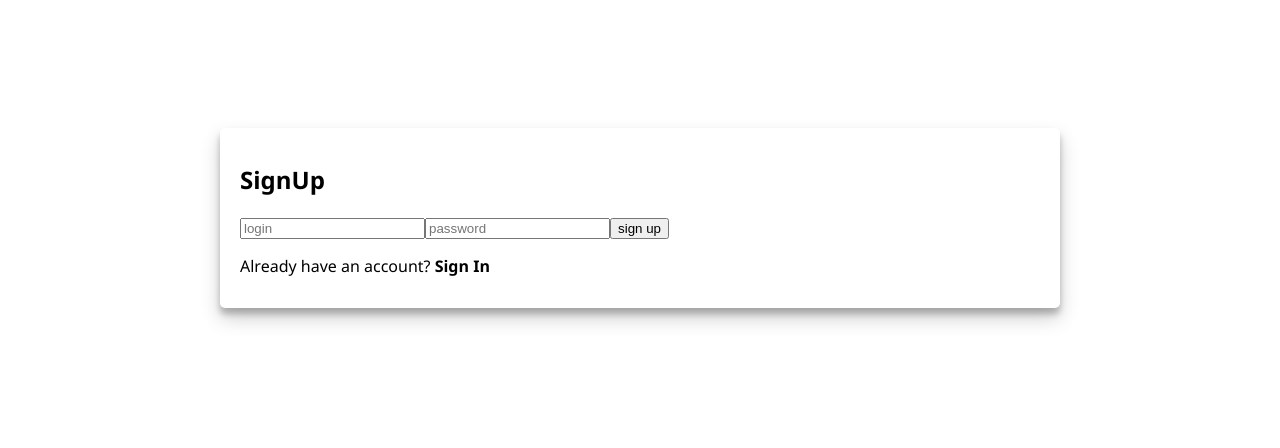
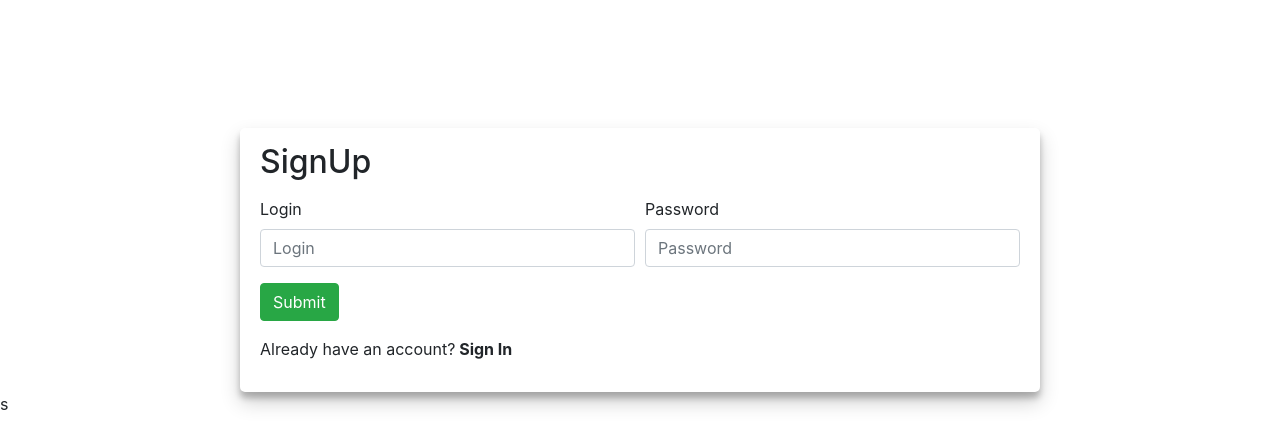
Before and after one commit to Yurii-Chornii/intent-frontend-app, a React (Create React App) app in the folder tour-agency/: page / in a window 1280 px wide. Shown: the top 448 px of the page. Built offline with nearby package versions, Linux system fonts and the light colour scheme.

Commit message:
changed SignIn.tsx

```diff
--- a/tour-agency/package.json
+++ b/tour-agency/package.json
@@ -6,11 +6,13 @@
     "@types/node": "^12.20.5",
     "@types/react": "^17.0.3",
     "@types/react-dom": "^17.0.2",
+    "bootstrap": "^4.6.0",
     "mobx": "^6.1.8",
     "mobx-react": "^7.1.0",
     "mobx-react-lite": "^3.2.0",
     "node-sass": "^5.0.0",
     "react": "^17.0.1",
+    "react-bootstrap": "^1.5.2",
     "react-dom": "^17.0.1",
     "react-router-dom": "^5.2.0",
     "react-scripts": "4.0.3",
--- a/tour-agency/public/index.html
+++ b/tour-agency/public/index.html
@@ -16,3 +16,4 @@
     <div id="root"></div>
   </body>
 </html>
+s
--- a/tour-agency/src/components/Card/Card.scss
+++ b/tour-agency/src/components/Card/Card.scss
@@ -24,7 +24,8 @@
   }
 
   &__title {
-    margin: 0;
+    margin: 0 0 8px 0;
+    font-size: 18px;
   }
   &__footer {
     display: flex;
--- a/tour-agency/src/components/Card/Card.tsx
+++ b/tour-agency/src/components/Card/Card.tsx
@@ -31,7 +31,6 @@ export default function Card(props: ICardProps) {
                     description.slice(0, description.indexOf(".") < 100 ? description.indexOf(".") + 1 : 100) + "..."
                 }</p>
             </div>
-            {/*<button onClick={() => Users.addNewItemToUserCart(id)}>add to cart</button>*/}
             <div className="card__footer">
                 {
                     !isInCart ?
--- a/tour-agency/src/components/Cart/Cart.tsx
+++ b/tour-agency/src/components/Cart/Cart.tsx
@@ -20,7 +20,7 @@ const Cart = observer(() => {
     return (
         <div>
             <Link to="/tours">
-                <button className="tour-page-button">back to list</button>
+                <button className="btn btn-success">back to list</button>
             </Link>
             <div className="cart">
                 <header className="cart__header">
@@ -42,10 +42,10 @@ const Cart = observer(() => {
                         <div>
                             <p className="cart__footer__clear-cart" onClick={() => {Users.clearCart()}}>clear cart</p>
                             <p>Total price: {total}$</p>
-                            <button className="tour-page-button" onClick={()=> {
+                            <button className="btn btn-success" onClick={()=> {
                                 alert("Thank you for your order! Have a nice day!");
                                 Users.clearCart();
-                            }}>Buy</button>
+                            }}>Buy tours</button>
                         </div>
                     </footer>
                 }
--- a/tour-agency/src/components/CartItem/CartItem.scss
+++ b/tour-agency/src/components/CartItem/CartItem.scss
@@ -26,6 +26,10 @@
 
   &__body{
     width: 75%;
+
+    h3{
+      font-size: 18px;
+    }
   }
 
   &__delete{
--- a/tour-agency/src/components/SignIn/SignIn.tsx
+++ b/tour-agency/src/components/SignIn/SignIn.tsx
@@ -1,73 +1,144 @@
+import React, {useState} from "react";
 import {observer} from "mobx-react-lite";
-import { useHistory } from "react-router-dom";
+import {useHistory} from "react-router-dom";
 import Users from "../../store/Users";
 import "./SignIn.scss";
+import Button from 'react-bootstrap/Button'
+import Form from 'react-bootstrap/Form'
+import {Col} from "react-bootstrap";
 
 const SignIn = observer(() => {
     const history = useHistory();
 
+    const [signInFormValidated, setSignInFormValidated] = useState(false);
+    const [signUpFormValidated, setSignUpFormValidated] = useState(false);
+
+    const handleSignInForm = (event: any) => {
+        const signInForm = event.currentTarget;
+        event.preventDefault();
+        event.stopPropagation();
+        if (signInForm.checkValidity() === true) {
+            const login = signInForm.login.value;
+            const password = signInForm.password.value;
+            const success = Users.signIn(login, password);
+            if (!success) alert("Something went wrong")
+            else history.push("/tours")
+
+        }
+        setSignInFormValidated(true);
+    };
+
+    const handleSignUpForm = (event: any) => {
+        const signUpForm = event.currentTarget;
+        event.preventDefault();
+        event.stopPropagation();
+        if (signUpForm.checkValidity() === true) {
+            const login = signUpForm.login.value;
+            const password = signUpForm.password.value;
+            const success = Users.signUp(login, password);
+            if (!success) alert("This login is occupated")
+
+        }
+        setSignUpFormValidated(true);
+    };
 
     return (
         <div className="signIn">
-            <header className="signIn__header">
+            <header className="signIn__header mb-3">
                 <h2>{Users.signInPageView}</h2>
             </header>
             {Users.signInPageView === "SignUp" && (
                 <section>
-                    <form onSubmit={(e: any) => {
-                        e.preventDefault();
-                        const login = e.target[0].value;
-                        const password = e.target[1].value;
-                        if (!login || !password) alert("No login or password")
-                        else {
-                            const success = Users.signUp(login, password);
-                            if (!success) alert("This login is occupated")
-                        }
-
-                    }}>
-                        <input type="text" placeholder="login"/>
-                        <input type="password" placeholder="password"/>
-                        <button>sign up</button>
-                        <p>
+                    <Form noValidate validated={signUpFormValidated} onSubmit={handleSignUpForm}>
+                        <Form.Row>
+                            <Form.Group as={Col} md="6" controlId="signUpFormValidation01">
+                                <Form.Label>Login</Form.Label>
+                                <Form.Control
+                                    required
+                                    name = "login"
+                                    type="text"
+                                    placeholder="Login"
+                                    pattern = "^(?=[a-zA-Z0-9._]{4,20}$)(?!.*[_.]{2})[^_.].*[^_.]$"
+                                />
+                                <Form.Control.Feedback>Looks good!</Form.Control.Feedback>
+                                <Form.Control.Feedback type="invalid">
+                                    Invalid login.
+                                </Form.Control.Feedback>
+                            </Form.Group>
+                            <Form.Group as={Col} md="6" controlId="signUpFormValidation02">
+                                <Form.Label>Password</Form.Label>
+                                <Form.Control
+                                    required
+                                    type="password"
+                                    name = "password"
+                                    placeholder="Password"
+                                    pattern = "^.{4,20}$"
+                                />
+                                <Form.Control.Feedback>Looks good!</Form.Control.Feedback>
+                                <Form.Control.Feedback type="invalid">
+                                    The password must be between 4 and 20 characters long!
+                                </Form.Control.Feedback>
+                            </Form.Group>
+                        </Form.Row>
+                        <Button type="submit" variant="success">Submit</Button>
+                        <p className="mt-3">
                             Already have an account?
                             <b onClick={() => Users.setSignInPageView("SignIn")}> Sign In</b>
                         </p>
-                    </form>
+                    </Form>
+
                 </section>
             )}
             {Users.signInPageView === "SignIn" && (
                 <section>
-                    <form onSubmit={(e: any) => {
-                        e.preventDefault();
-                        const login = e.target[0].value;
-                        const password = e.target[1].value;
-                        if (!login || !password) alert("No login or password")
-                        else {
-                            const success = Users.signIn(login, password);
-                            if (!success) alert("Wrong login or password")
-                            else history.push("/tours")
-                        }
-
-                    }}>
-                        <input type="text" placeholder="login"/>
-                        <input type="password" placeholder="password"/>
-                        <button>sign in</button>
-                        <p>
+                    <Form noValidate validated={signInFormValidated} onSubmit={handleSignInForm}>
+                        <Form.Row>
+                            <Form.Group as={Col} md="6" controlId="validationCustom01">
+                                <Form.Label>Login</Form.Label>
+                                <Form.Control
+                                    required
+                                    name = "login"
+                                    type="text"
+                                    placeholder="Login"
+                                    pattern = "^(?=[a-zA-Z0-9._]{4,20}$)(?!.*[_.]{2})[^_.].*[^_.]$"
+                                />
+                                <Form.Control.Feedback>Looks good!</Form.Control.Feedback>
+                                <Form.Control.Feedback type="invalid">
+                                    Invalid login.
+                                </Form.Control.Feedback>
+                            </Form.Group>
+                            <Form.Group as={Col} md="6" controlId="validationCustom02">
+                                <Form.Label>Password</Form.Label>
+                                <Form.Control
+                                    required
+                                    type="password"
+                                    name = "password"
+                                    placeholder="Password"
+                                    pattern = "^.{4,20}$"
+                                />
+                                <Form.Control.Feedback>Looks good!</Form.Control.Feedback>
+                                <Form.Control.Feedback type="invalid">
+                                    The password must be between 4 and 20 characters long!
+                                </Form.Control.Feedback>
+                            </Form.Group>
+                        </Form.Row>
+                        <Button type="submit" variant="success">Submit</Button>
+                        <p className="mt-3">
                             Don't have an account?
                             <b onClick={() => Users.setSignInPageView("SignUp")}> Sign Up</b>
                         </p>
-                    </form>
+                    </Form>
                 </section>
             )}
             {Users.signInPageView === "Logined" && (
                 <section>
                     <p>You are logined as <b>{Users.loginedUser?.login}</b></p>
-                    <button onClick={() => {
+                    <Button variant="danger" onClick={() => {
                         Users.setLoginedUser(undefined);
                         Users.setIsSignedIn(false);
                         Users.setSignInPageView("SignIn");
-                    }}>log out</button>
-                    <button onClick={()=> history.push("/tours")}>tours list</button>
+                    }}>Log out</Button>
+                    <Button className="ml-2" variant="success" onClick={()=> history.push("/tours")}>Tours list</Button>
                 </section>
             )}
 
--- a/tour-agency/src/components/ToursList/ToursList.tsx
+++ b/tour-agency/src/components/ToursList/ToursList.tsx
@@ -21,9 +21,6 @@ const ToursList = observer(() => {
         if (!Users.loginedUser) history.push("/");
     }, [history])
 
-    // const cartbox = <div>
-    //     {Users.LoginedUserCartTours.map(item => <div key={item.id}>{item.title} <p>{item.price}</p></div>)}
-    // </div>
 
     const showParamsHandler = (e: any): void => {
         if (!showSortParams) {
@@ -153,9 +150,6 @@ const ToursList = observer(() => {
                     </>
                 )}
             </div>
-            {/*{*/}
-            {/*    Users.loginedUser && Users.loginedUser.cart.length > 0 && cartbox*/}
-            {/*}*/}
             {
                 countOfPages > 1 && pagination
             }
--- a/tour-agency/src/index.tsx
+++ b/tour-agency/src/index.tsx
@@ -4,6 +4,7 @@ import {BrowserRouter} from "react-router-dom";
 import reportWebVitals from './reportWebVitals';
 import App from './App';
 import './index.scss';
+import 'bootstrap/dist/css/bootstrap.min.css';
 
 ReactDOM.render(
   <React.StrictMode>
--- a/tour-agency/src/store/Data.ts
+++ b/tour-agency/src/store/Data.ts
@@ -379,7 +379,6 @@ class Data {
 
     constructor() {
         makeAutoObservable(this);
-        //ця штука ставить всі анотації за нас
     }
 
     setTours(tours: ITour[]): void {
```
Also changed, not shown: 1 other file (tests, documents, lock files or other folders).
